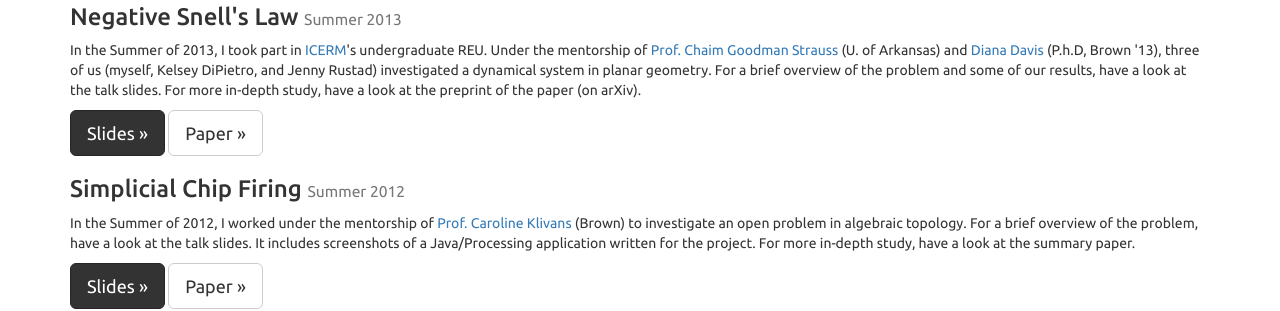
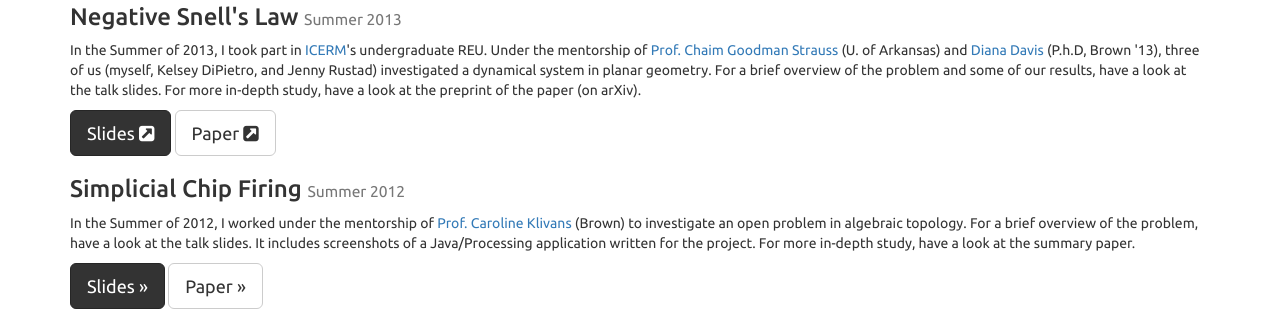
Before and after one commit to awstlaur/website, a Jekyll site: the page built from math/index.html, in a window 1280 px wide. Shown: the part 486-797 px from the top of the page. Built offline with Jekyll 4.4.1, drawn with Linux system fonts in a browser that asks for light colours; Markdown is read by kramdown in place of the engine named in the settings.

Commit message:
random things

```diff
--- a/math/index.html
+++ b/math/index.html
@@ -24,8 +24,12 @@ layout: "default"
   <p>
     In the Summer of 2013, I took part in <a href="http://icerm.brown.edu">ICERM</a>'s undergraduate REU. Under the mentorship of <a href="http://comp.uark.edu/~strauss/">Prof. Chaim Goodman Strauss</a> (U. of Arkansas) and <a href="http://www.math.northwestern.edu/~diana/">Diana Davis</a> (P.h.D, Brown '13), three of us (myself, Kelsey DiPietro, and Jenny Rustad) investigated a dynamical system in planar geometry. For a brief overview of the problem and some of our results, have a look at the talk slides. For more in-depth study, have a look at the preprint of the paper (on arXiv).
   </p>
-  <a class="btn btn-lg btn-inverse" href="{{ site.baseurl }}/docs/negsnel_talk.pdf" role="button">Slides »</a>
-  <a class="btn btn-lg btn-default" href="http://arxiv.org/abs/1502.02053" role="button">Paper »</a>
+  <a class="btn btn-lg btn-inverse" href="{{ site.baseurl }}/docs/negsnel_talk.pdf" role="button">Slides
+  <span class="fa fa-external-link-square"></span>
+  </a>
+  <a class="btn btn-lg btn-default" href="http://arxiv.org/abs/1502.02053" role="button">Paper
+    <span class="fa fa-external-link-square"></span>
+  </a>
 
   <h3>Simplicial Chip Firing <small>Summer 2012</small></h3 >
     <p>In the Summer of 2012, I worked under the mentorship of <a href="http://www.dam.brown.edu/people/cklivans/">Prof. Caroline Klivans</a> (Brown) to investigate an open problem in algebraic topology. For a brief overview of the problem, have a look at the talk slides. It includes screenshots of a Java/Processing application written for the project. For more in-depth study, have a look at the summary paper.
```
Also changed, not shown: images/contact-email-thumb.png (deleted), images/contact-facebook-thumb-hover.png (deleted), images/contact-facebook-thumb.png (deleted), images/contact-googleplus-thumb-hover.png (deleted), images/contact-googleplus-thumb.png (deleted), images/contact-linkedin-thumb-hover.png (deleted), images/contact-phone-thumb.png (deleted), images/contact-twitter-thumb-hover.png (deleted), images/contact-twitter-thumb.png (deleted), images/favicon.ico (deleted), 3 other files.
